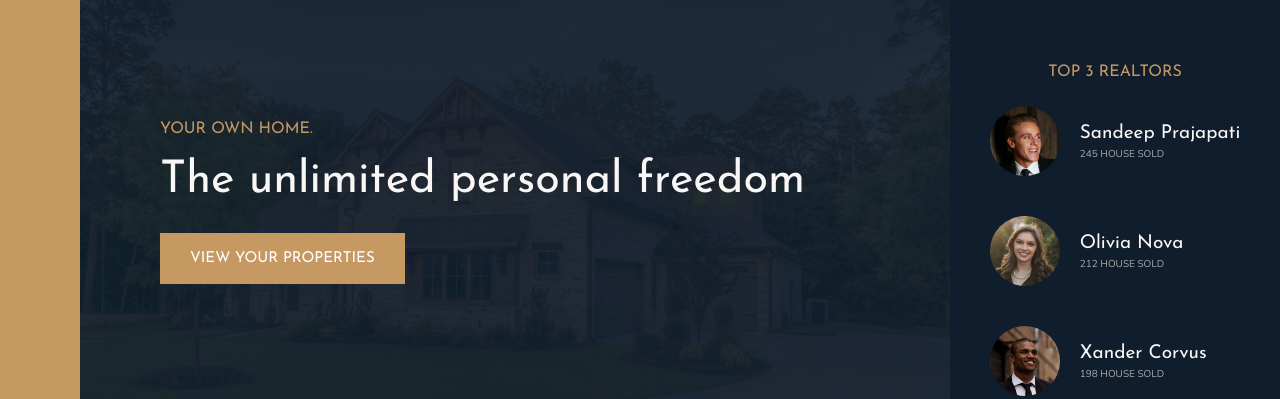
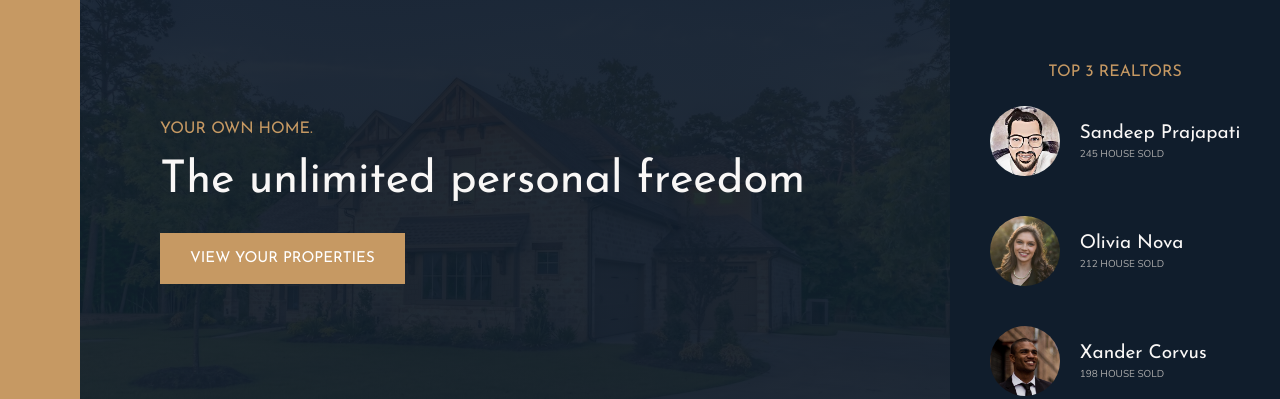
Before and after one commit to sandeep8854/magicbricks, a website: page index.html in a window 1280 px wide. Shown: the part 92-491 px from the top of the page. Drawn offline with nearby package versions, Linux system fonts and the light colour scheme.

Commit message:
changing first realtors photo

```diff
--- a/index.html
+++ b/index.html
@@ -40,7 +40,7 @@
     <div class="realtors">
       <h3 class="heading-3">Top 3 Realtors</h3>
       <div class="realtors__list">
-        <img src="img/realtor-1.jpeg" alt="Realtors 1" class="realtors__img" />
+        <img src="img/sandeep.jpg" alt="Realtors 1" class="realtors__img" />
         <div class="realtors__details">
           <h4 class="heading-4 heading-4--light">Sandeep Prajapati</h4>
           <p class="realtors__sold">245 house sold</p>
```
